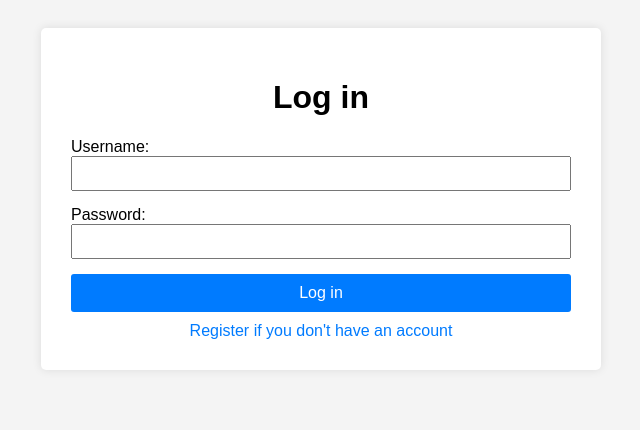
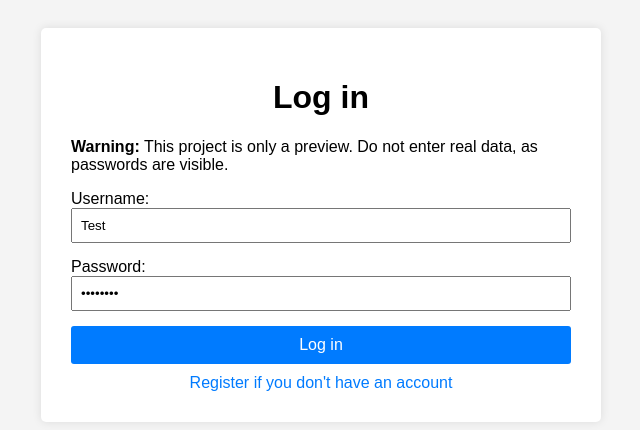
Before and after one commit to xNova21/password-manager, a Flask app: page / in a window 1280 px wide. Shown: the top 430 px of the page, without its empty margins (319-959 px from the left). Run offline with Flask 3, Linux system fonts and the light colour scheme.

Commit message:
feat: warning

```diff
--- a/templates/login.html
+++ b/templates/login.html
@@ -11,6 +11,9 @@
   <body>
     <div class="container">
       <h1>Log in</h1>
+       <div class="warning">
+        <p><strong>Warning:</strong> This project is only a preview. Do not enter real data, as passwords are visible.</p>
+      </div>
       {% with messages = get_flashed_messages(with_categories=true) %} {% if
       messages %} {% for category, message in messages %}
       <div class="flash {{ category }}">{{ message }}</div>
@@ -18,12 +21,12 @@
       <form method="POST" action="{{ url_for('login') }}">
         <div class="form-group">
           <label for="username">Username:</label>
-          <input type="text" id="username" name="username" required />
+          <input type="text" id="username" name="username" required value="Test"/>
         </div>
 
         <div class="form-group">
           <label for="length">Password:</label>
-          <input type="password" id="password" name="password" required />
+          <input type="password" id="password" name="password" required value="Test123!"/>
         </div>
 
         <button type="submit" class="btn">Log in</button>
--- a/templates/register.html
+++ b/templates/register.html
@@ -11,6 +11,9 @@
   <body>
     <div class="container">
       <h1>Register in</h1>
+       <div class="warning">
+        <p><strong>Warning:</strong> This project is only a preview. Do not enter real data, as passwords are visible.</p>
+      </div>
       {% with messages = get_flashed_messages(with_categories=true) %} {% if
       messages %} {% for category, message in messages %}
       <div class="flash {{ category }}">{{ message }}</div>
```
